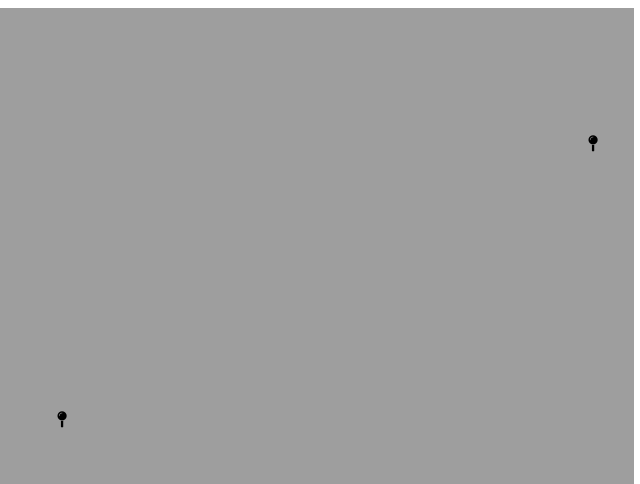
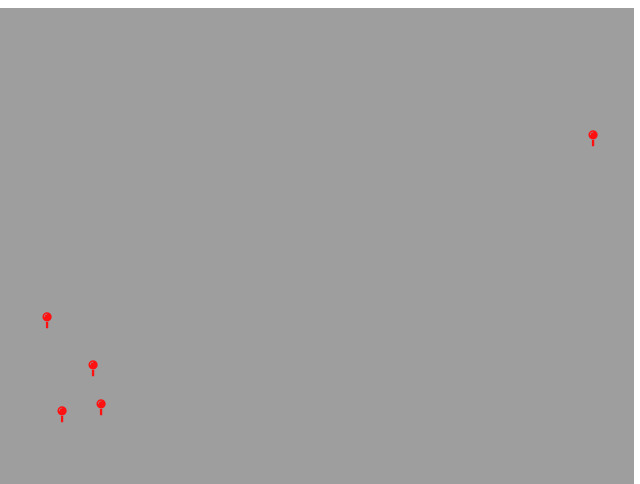
Before and after one commit to tabaesso/mapaComMarcador_OL5, a website built with Parcel: page index.html in a window 1280 px wide. Shown: the top 484 px of the page, 638-1278 px from the left. Built offline with nearby package versions, Linux system fonts and the light colour scheme.

Commit message:
varios markers

```diff
--- a/index.html
+++ b/index.html
@@ -1,4 +1,3 @@
-<!-- CODE HERE -->
 <!DOCTYPE html>
 <html>
   <head>
@@ -24,7 +23,7 @@
         font-size: 24px;
         padding-bottom: 22px;
         padding-right: 0.5px;
-        color: #f11;
+        /*color: #f11; */
       }
       #brasil {
         text-decoration: none;
@@ -49,5 +48,3 @@
     <script src="./index.js"></script>
   </body>
 </html>
-
-<!-- CODE FINISH HERE -->
--- a/index.js
+++ b/index.js
@@ -1,46 +1,3 @@
-// import 'ol/ol.css';
-// import {Map, View} from 'ol';
-// import TileLayer from 'ol/layer/Tile';
-// import OSM from 'ol/source/OSM';
-
-// const map = new Map({
-//   target: 'map',
-//   layers: [
-//     new TileLayer({
-//       source: new OSM()
-//     })
-//   ],
-//   view: new View({
-//     center: [-0.1279688, 51.5077286],
-//     zoom: 4
-//   })
-// });
-
-      // import Map from 'ol/Map.js';
-      // import View from 'ol/View.js';
-      // import TileLayer from 'ol/layer/Tile.js';
-      // import OSM from 'ol/source/OSM.js';
-      // import {fromLonLat} from 'ol/proj';
-
-      // const brasil = [-51.925282,-14.235004];
-      //  // caution partner, read on...
-      //   // since we are using OSM, we have to transform the coordinates...
-      // const center = fromLonLat(brasil);
-
-      // var map = new Map({
-      //   layers: [
-      //     new TileLayer({
-      //       source: new OSM()
-      //     })
-      //   ],
-      //   target: 'map',
-      //   view: new View({
-      //     center: center,
-      //     zoom: 4
-      //   })
-      // });
-
-      // CODE HERE!
       import Map from 'ol/Map.js';
       import Overlay from 'ol/Overlay.js';
       import View from 'ol/View.js';
@@ -50,8 +7,6 @@
       import OSM from 'ol/source/OSM.js';
 
       const brasil = [-51.925282,-14.235004];
-       // caution partner, read on...
-        // since we are using OSM, we have to transform the coordinates...
       const center = fromLonLat(brasil);
 
       var layer = new TileLayer({
@@ -67,7 +22,7 @@
         })
       });
 
-      var pos = [[-46.6388,-23.5489],[-23.5489,-46.6388],[0,0]];
+      var pos = [[-46.6388,-23.5489],[-23.5489,-46.6388],[0,0],[-43.182365,-22.970722], [-43.9542,-19.8157],[-47.9292,-15.7801]];
 
       // var pos1 = fromLonLat([-46.6388,-23.5489]);
 
@@ -85,9 +40,11 @@
           for(var i=0; i<pos.length; i++){
 
             var div = document.createElement("div")
-            div.title = "Marker"
+            div.title = "evento"
             div.id = "marker"+i
             div.className = "fa fa-map-pin"
+            div.style.color="#f11"
+            div.style.padding="0px 0px 12px 0px"
 
             marker[i] = new Overlay({
                 position: fromLonLat(pos[i]),
@@ -97,19 +54,6 @@
             });
             map.addOverlay(marker[i]);
           }
-
-
-
-      // Vienna marker
-      // var marker = new Overlay({
-      //   position: pos,
-      //   positioning: 'center-center',
-      //   element: document.getElementById('marker'),
-      //   stopEvent: false
-      // });
-      // map.addOverlay(marker);
-
-      // CODE FINISH
 
       // Vienna label
       // var brasil = new Overlay({
```
Also changed, not shown: dist/index.html, dist/index.js, 2 other files.
